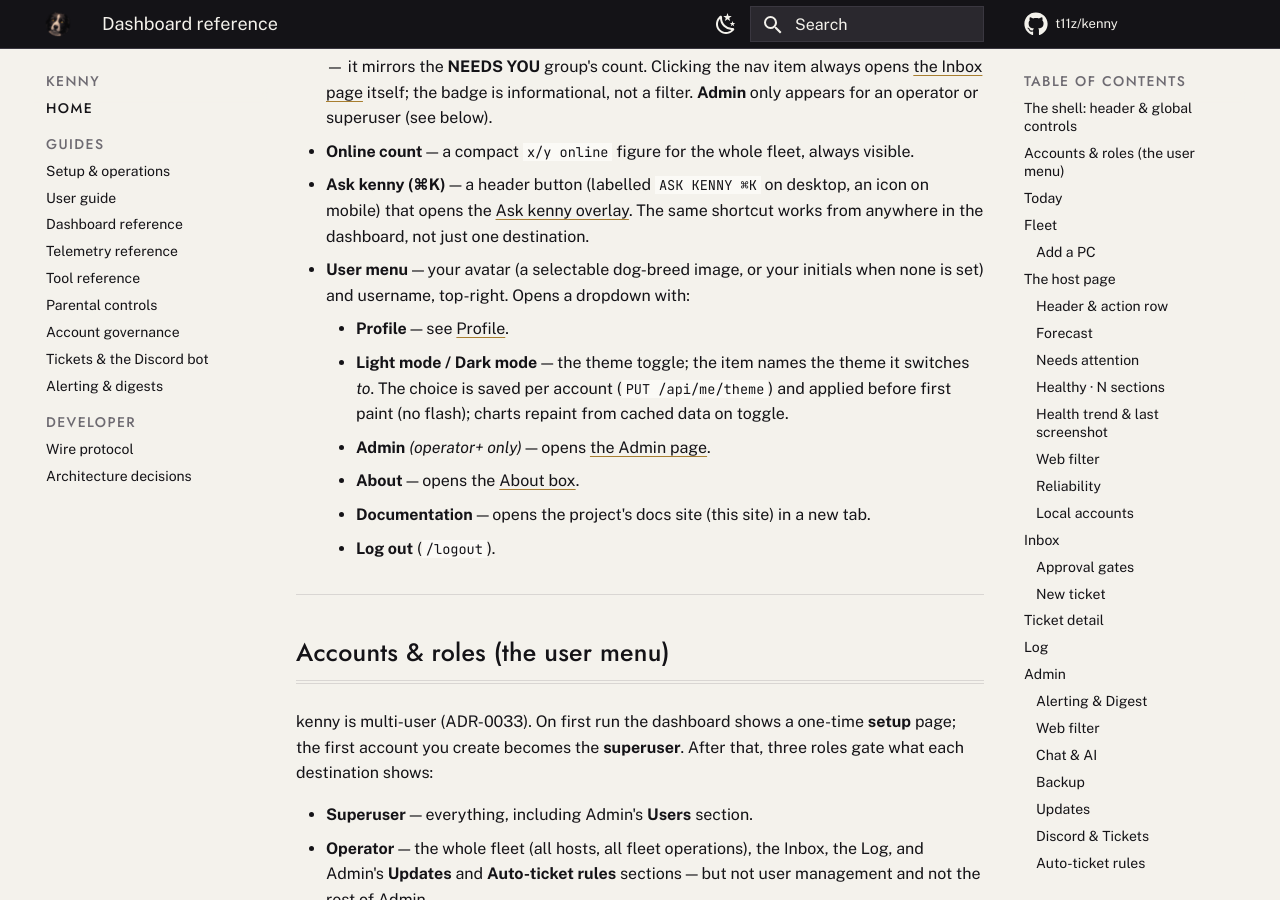
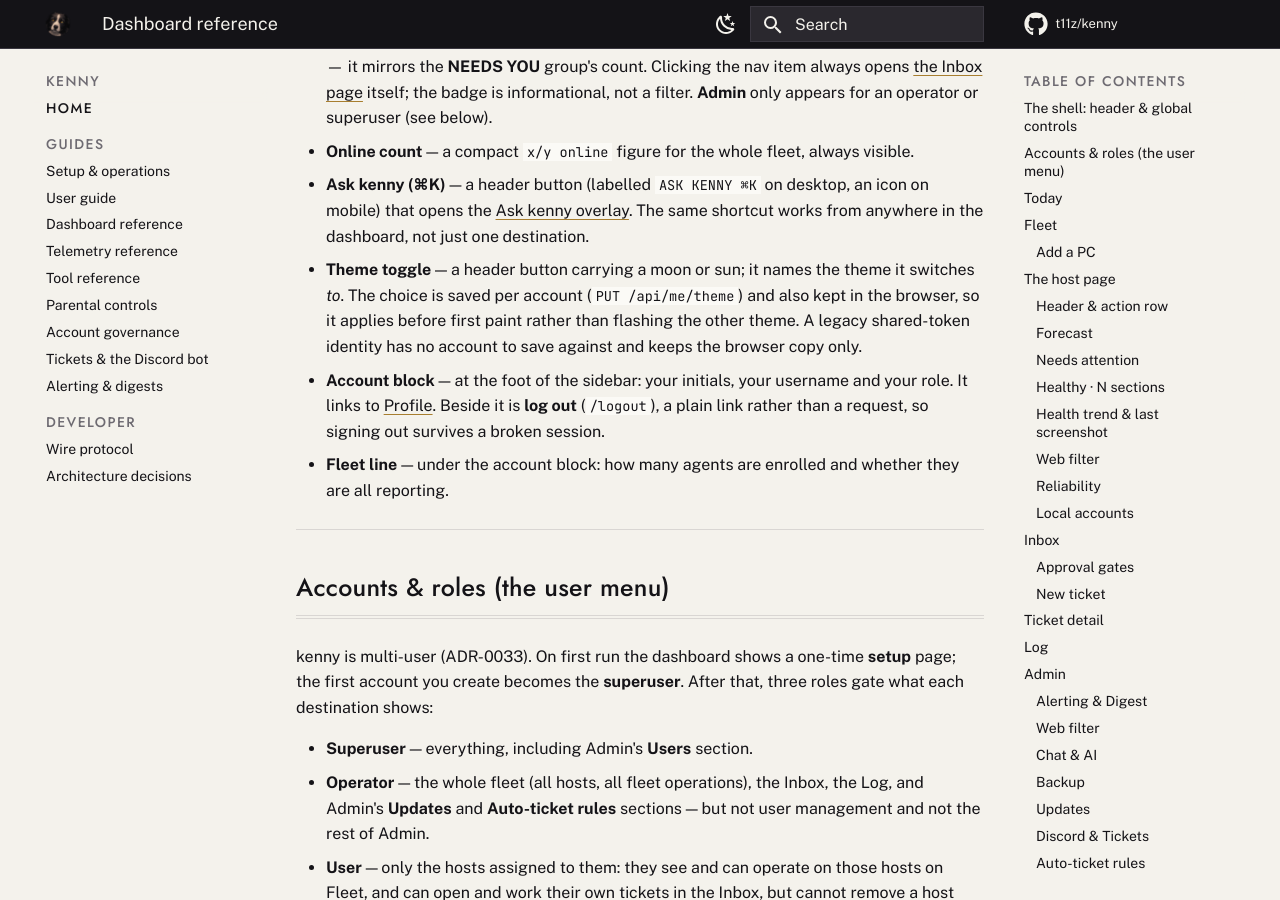
Before and after one commit to nullthrone/kenny, an MkDocs documentation site: the page built from docs/dashboard.md, in a window 1280 px wide and 900 px high, scrolled down 897 px. Built offline with MkDocs 1.6.1 and Material for MkDocs 9.7.7, drawn with Linux system fonts in a browser that asks for light colours; comment, search, counter and statistics services are not loaded.

Commit message:
Describe the chrome the console actually has
`dashboard.md` documented a user-menu dropdown holding Profile, a theme toggle,
Admin, About, Documentation and Log out. The console has no such menu: the theme
toggle is a header button, the account block and log-out link sit at the foot of
the sidebar, and Admin is a destination in the nav.

The page was written from the design and the endpoint map rather than from the
running application, which is how a plausible screen that nobody can open got
described in detail.

Co-Authored-By: Claude Opus 5 <noreply@anthropic.com>
Claude-Session: https://claude.ai/code/session_0178DJjU9hi6afbUVFgxffPF

```diff
--- a/docs/dashboard.md
+++ b/docs/dashboard.md
@@ -38,16 +38,15 @@ Every view shares one header:
 - **Ask kenny (⌘K)** — a header button (labelled `ASK KENNY ⌘K` on desktop, an icon on
   mobile) that opens the [Ask kenny overlay](#ask-kenny). The same shortcut works from
   anywhere in the dashboard, not just one destination.
-- **User menu** — your avatar (a selectable dog-breed image, or your initials when none is
-  set) and username, top-right. Opens a dropdown with:
-    - **Profile** — see [Profile](#profile).
-    - **Light mode / Dark mode** — the theme toggle; the item names the theme it switches
-      *to*. The choice is saved per account (`PUT /api/me/theme`) and applied before first
-      paint (no flash); charts repaint from cached data on toggle.
-    - **Admin** *(operator+ only)* — opens [the Admin page](#admin).
-    - **About** — opens the [About box](#the-about-box).
-    - **Documentation** — opens the project's docs site (this site) in a new tab.
-    - **Log out** (`/logout`).
+- **Theme toggle** — a header button carrying a moon or sun; it names the theme it switches
+  *to*. The choice is saved per account (`PUT /api/me/theme`) and also kept in the browser,
+  so it applies before first paint rather than flashing the other theme. A legacy
+  shared-token identity has no account to save against and keeps the browser copy only.
+- **Account block** — at the foot of the sidebar: your initials, your username and your
+  role. It links to [Profile](#profile). Beside it is **log out** (`/logout`), a plain link
+  rather than a request, so signing out survives a broken session.
+- **Fleet line** — under the account block: how many agents are enrolled and whether they
+  are all reporting.
 
 ---
 
```
Also changed, not shown: docs/assets/screenshots/chat-history.png, docs/assets/screenshots/host.png, docs/assets/screenshots/log.png, docs/assets/screenshots/parental-controls.png, docs/assets/screenshots/reliability.png, docs/assets/screenshots/ticket-detail.png.
